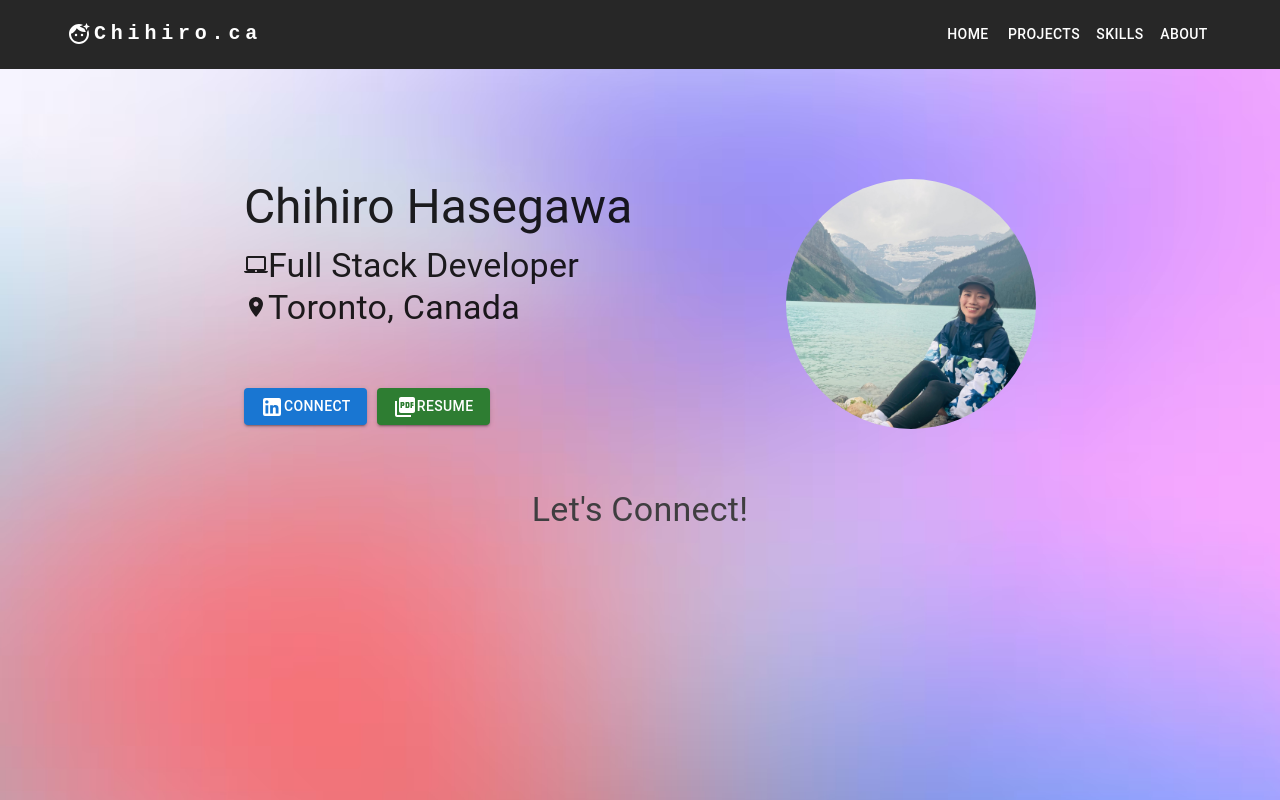
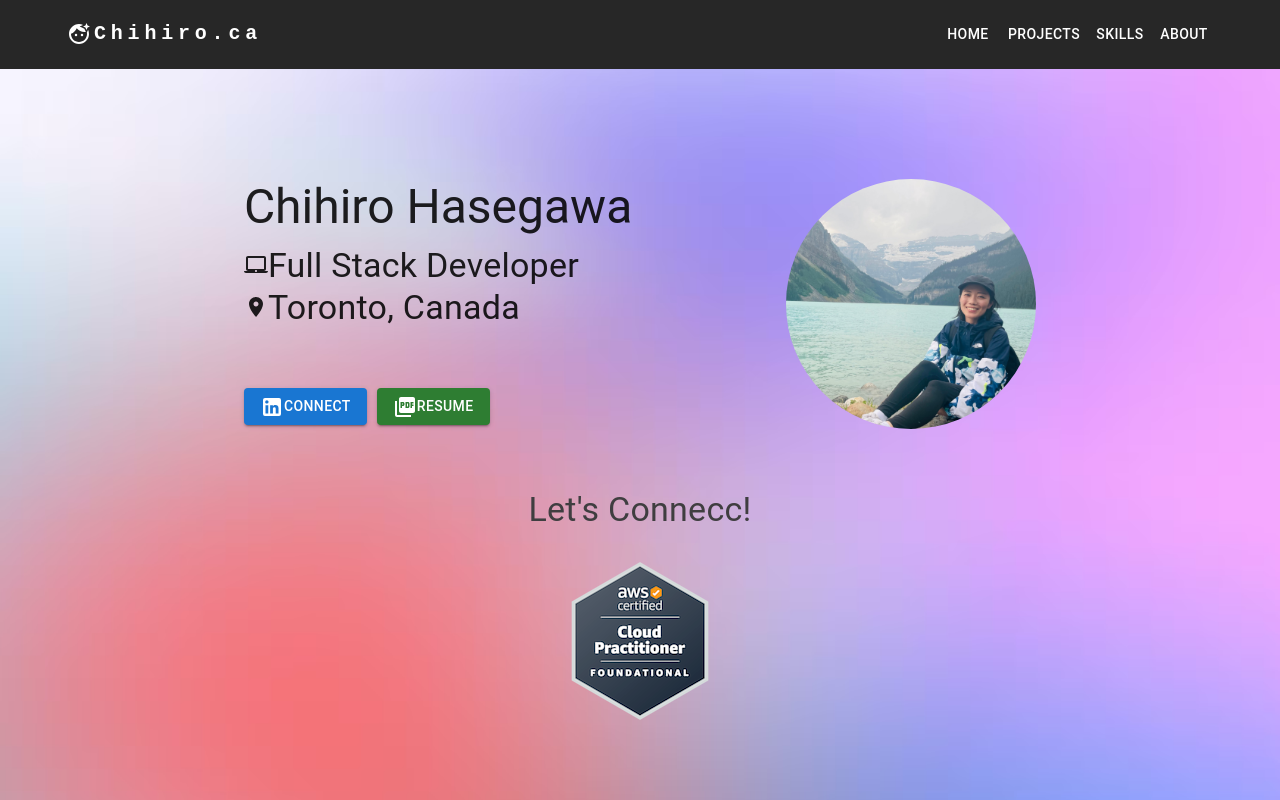
Before and after one commit to Chihiro88G/aboutme-docker, a React (Create React App) app: page / in a window 1280 px wide. Shown: the top 800 px of the page. Built offline with nearby package versions, Linux system fonts and the light colour scheme; the HTML template or start-up script is replaced by a standard one.

Commit message:
added cloud practitioner badge

```diff
--- /dev/null
+++ b/src/components/Home/CertificationBadges.js
@@ -0,0 +1,51 @@
+import React, { useState, useEffect } from 'react';
+import { Box, useMediaQuery } from '@mui/material';
+import { keyframes } from '@emotion/react';
+import CloudPractitionerBadge from '../../images/aws-certified-cloud-practitioner.png';
+
+export default function CertificationBadges() {
+  const isDesktop = useMediaQuery('(min-width: 960px)');
+  const [showBadge, setShowBadge] = useState(false);
+
+  useEffect(() => {
+    const timer = setTimeout(() => {
+      setShowBadge(true);
+    }, 1000);
+
+    return () => clearTimeout(timer);
+  }, []);
+
+  const fadeInUpAndSpin = keyframes`
+  from {
+    opacity: 0;
+    transform: translateY(20px) rotate(0deg);
+  }
+  to {
+    opacity: 1;
+    transform: translateY(0) rotate(360deg);
+  }
+`;
+
+  return (
+    <Box
+      sx={{
+        display: isDesktop ? 'flex' : 'block',
+        justifyContent: 'space-evenly',
+        mt: '30px',
+      }}
+    >
+      {showBadge &&
+      <Box
+        component="img"
+        src={CloudPractitionerBadge}
+        alt='AWS Cloud Practitioner Badge'
+        sx={{
+          animation: `${fadeInUpAndSpin} 0.6s ease-out`,
+          // animationDelay: '1s',
+          maxWidth: '100%',
+          height: 'auto',
+        }}/>
+      }
+    </Box>
+  );
+}
--- a/src/pages/Home.js
+++ b/src/pages/Home.js
@@ -13,6 +13,7 @@ import LinkedInBtn from '../components/Home/LinkedInBtn';
 import ResumeBtn from '../components/Home/ResumeBtn';
 import Loading from '../spinner/Loading';
 import ProfileContainer from '../components/Home/ProfileContainer';
+import CertificationBadges from '../components/Home/CertificationBadges';
 
 export default function Home() {
   const isDesktop = useMediaQuery('(min-width: 960px)');
@@ -76,7 +77,10 @@ export default function Home() {
         />
       </ProfileContainer>
 
-      <Typewriter text= " Let's Connect! " />
+      <Typewriter text= " Let's Connect!" />
+
+      <CertificationBadges />
+
     </PageContainer>
   )
 }
```
Also changed, not shown: src/images/aws-certified-cloud-practitioner.png (added).
